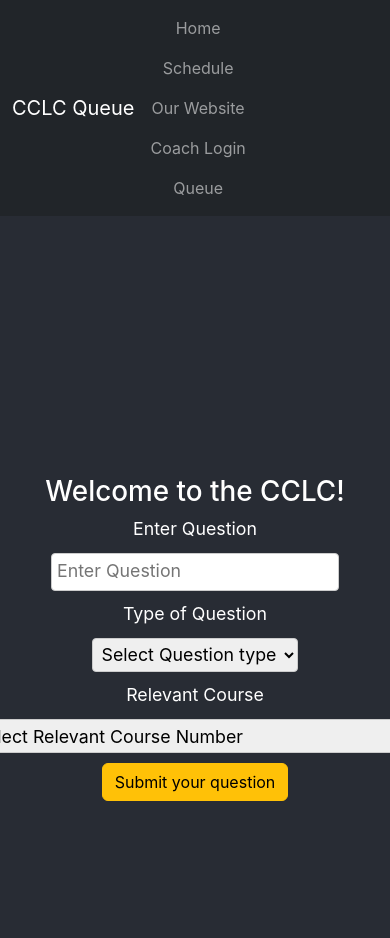
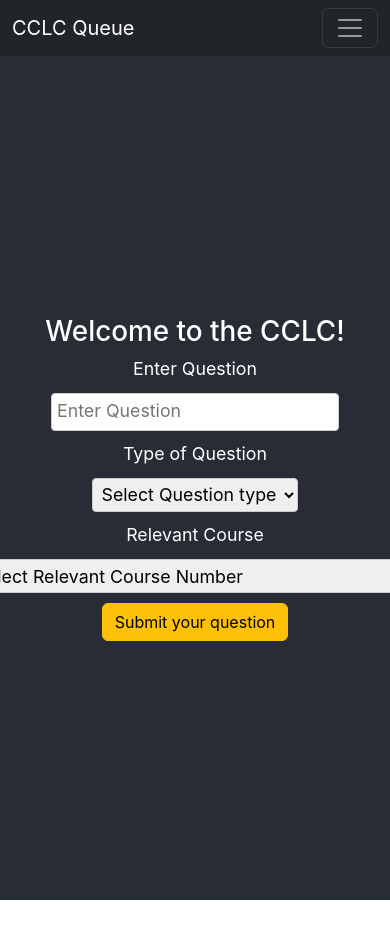
Before and after one commit to timeturtle21/TSP-Project-CCLC-Queue-, a React (Create React App) app: page / in a window 390 px wide. Shown: the top 938 px of the page. After the commit the page ends 900 px from the top, so only its background shows below. Built offline with nearby package versions, Linux system fonts and the light colour scheme.

Commit message:
implementing responsiveness to device size

```diff
--- a/src/App.css
+++ b/src/App.css
@@ -1,5 +1,7 @@
 .App {
+  background-color: #282c34;
   text-align: center;
+
 }
 
 .App-header {
--- a/src/App.js
+++ b/src/App.js
@@ -12,8 +12,12 @@ import React, { useState } from 'react';
 function App() {
   const [currentPage, setCurrentPage] = useState('home');
 
+
+  const [expanded, setExpanded] = useState(false);
+
   const handleNavClick = (page) => {
     setCurrentPage(page);
+    setExpanded(false);
   };
 
   const renderPage = (currentPage) => {
@@ -35,10 +39,12 @@ function App() {
   return (
 
     <div className="App">
-      <Navbar bg="dark" variant="dark" expand="lg">
+      <Navbar bg="dark" variant="dark" expand="lg" expanded={expanded}>
         <Container>
-          <Navbar.Brand href="#home" onClick={() => handleNavClick('home')}>CCLC Queue</Navbar.Brand>
-          <Nav className="me-auto">
+          <Navbar.Brand href="#home" onClick={() => handleNavClick('home')} className="m-eauto">CCLC Queue</Navbar.Brand>
+          <Navbar.Toggle aria-controls="basic-navbar-nav" onClick={() => setExpanded(!expanded)} />
+          <Navbar.Collapse id="basic-navbar-nav">
+            <Nav className="m-eauto">
               <Nav.Link href="#home" onClick={() => handleNavClick('home')}>Home</Nav.Link>
               <Nav.Link href="https://www.mtu.edu/computing/cclc/" target="_blank">Schedule</Nav.Link>
               <Nav.Link href="https://cslc.mtu.edu/" target="_blank">Our Website</Nav.Link>
@@ -46,6 +52,7 @@ function App() {
               <Nav.Link href="#queue">Queue</Nav.Link>
               {/* add more links here */}
             </Nav>
+          </Navbar.Collapse>
         </Container>
       </Navbar>
       {renderPage(currentPage)}
--- a/src/components/QuestionForm.js
+++ b/src/components/QuestionForm.js
@@ -2,11 +2,14 @@ import 'bootstrap/dist/css/bootstrap.min.css';
 import Button from 'react-bootstrap/Button';
 import React from 'react';
 import './QuestionForm.css';
+import Row from 'react-bootstrap/Row';
+import Col from 'react-bootstrap/Col';
 
 
 const QuestionForm = () => {
     return(
-        <div>
+        <Row>
+            <Col>
                 <header className="App-header">
                     <h1>Welcome to the CCLC!</h1>
                     <label for="question">Enter Question</label>
@@ -42,7 +45,8 @@ const QuestionForm = () => {
                     <Button variant="warning">Submit your question</Button>
 
                 </header>
-        </div>
+            </Col>
+        </Row>
     );
 };
 
```
Lines whose indentation alone changed are shown as unchanged.
